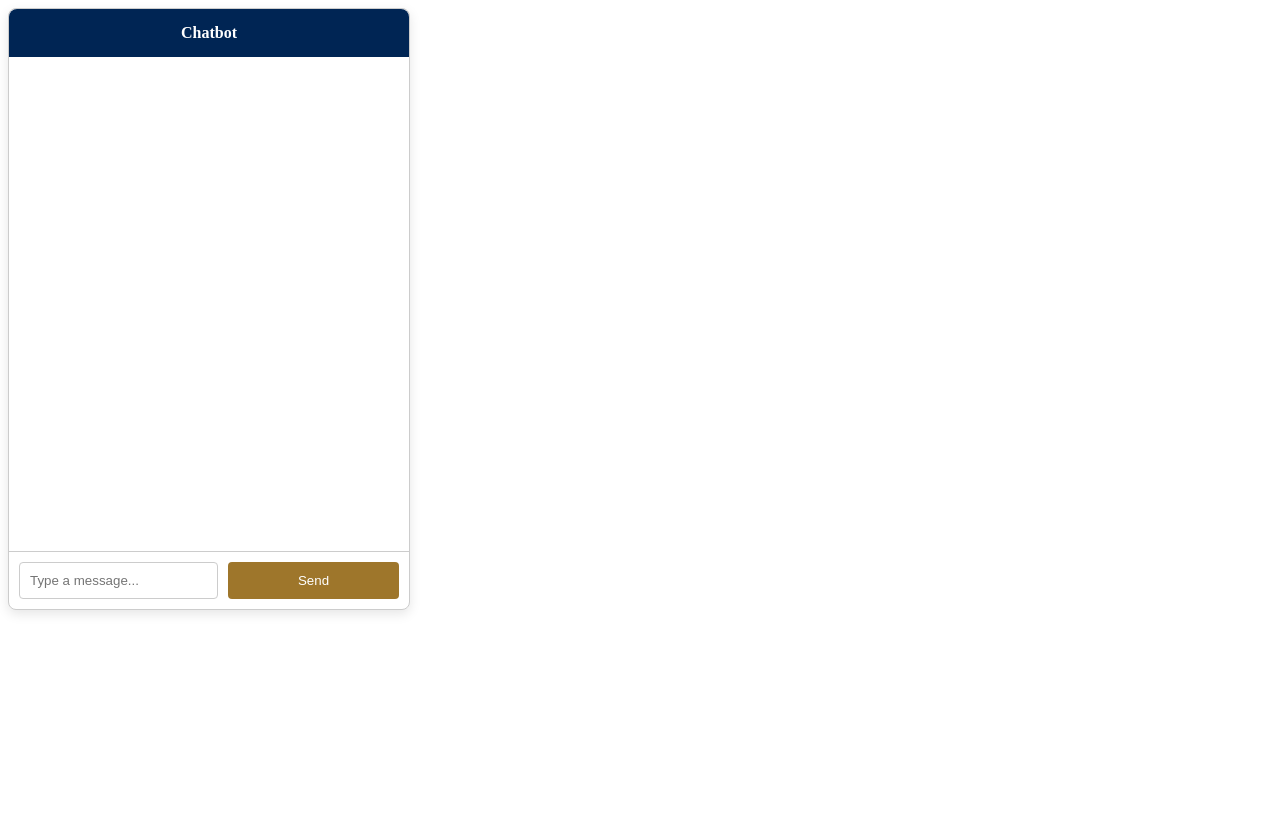
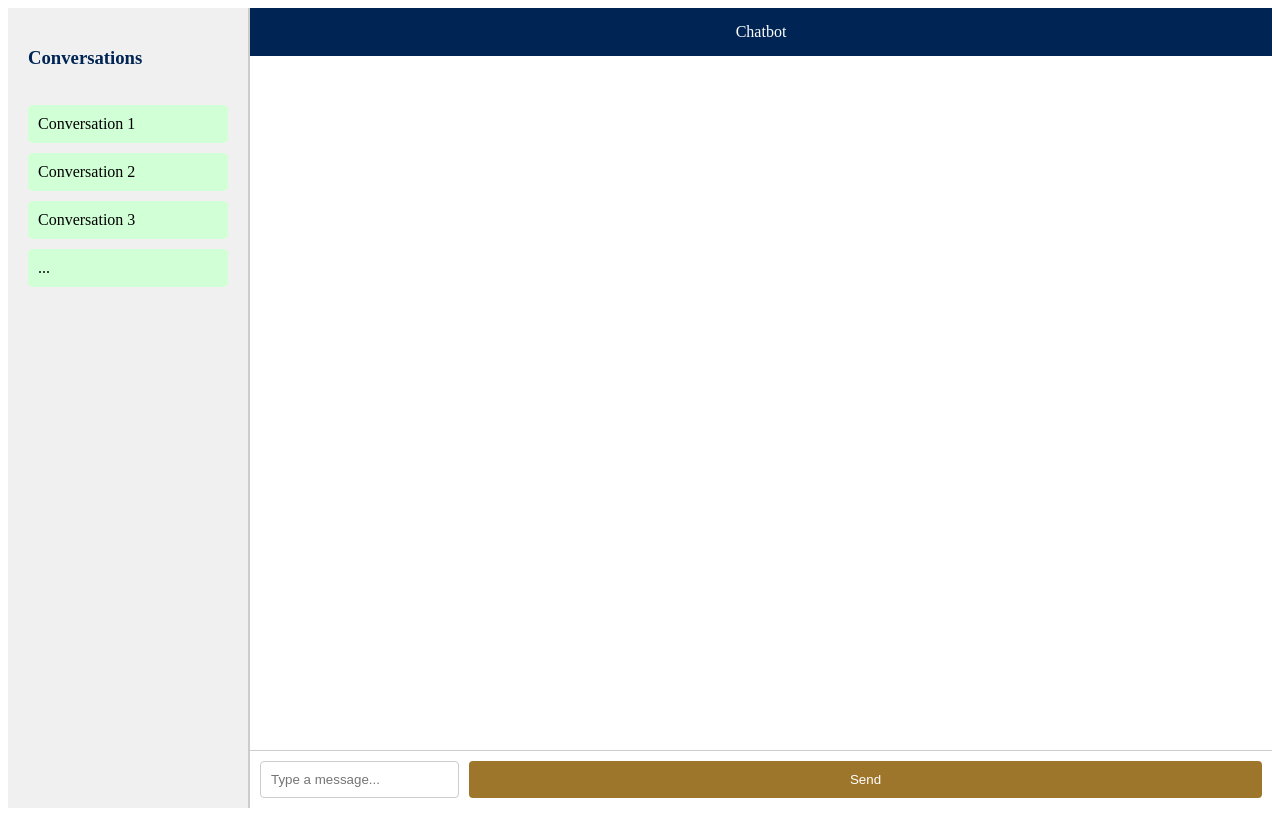
Before and after one commit to BobaTino/CapStone-ChatBot, a React (Vite) app: page /chat in a window 1280 px wide. Built offline with nearby package versions, Linux system fonts and the light colour scheme.

Commit message:
Added side bar

```diff
--- a/src/Pages/Chatbot.scss
+++ b/src/Pages/Chatbot.scss
@@ -1,32 +1,61 @@
 // Chatbot.scss
 
-.chatbot-container {
-    width: 400px;
-    height: 600px;
+// Scoping styles to the chatbot component to avoid overlap
+.chatbot-layout {
+  display: flex;
+  height: 100vh;
+}
+
+.sidebar {
+  width: 200px;
+  background-color: #f0f0f0;
+  padding: 20px;
+  border-right: 1px solid #ccc;
   display: flex;
   flex-direction: column;
-    border: 1px solid #ccc;
-    border-radius: 8px;
+}
+
+.sidebar h3 {
+  margin-bottom: 20px;
+  color: #002554;  // Using header color for titles
+}
+
+.sidebar ul {
+  list-style: none;
+  padding: 0;
+}
+
+.sidebar li {
+  margin-bottom: 10px;
+  padding: 10px;
+  background-color: #d1ffd6;  // Using user message color for placeholders
+  border-radius: 5px;
+  cursor: pointer;
+}
+
+.sidebar li:hover {
+  background-color: #af8b30;  // Using hover button color
+}
+
+.chatbot-container {
+  flex: 1;
+  display: flex;
+  flex-direction: column;
+  border-left: 1px solid #ccc;
   background-color: #fff;
-    box-shadow: 0px 4px 12px rgba(0, 0, 0, 0.1);
 }
 
 .header {
-    background-color: #002554;
+  background-color: #002554;  // Header color
   color: white;
   padding: 15px;
   text-align: center;
-    font-weight: bold;
-    border-top-left-radius: 8px;
-    border-top-right-radius: 8px;
 }
 
 .chat-window {
   flex: 1;
   padding: 15px;
   overflow-y: auto;
-    display: flex;
-    flex-direction: column;
 }
 
 .message {
@@ -37,7 +66,7 @@
 }
 
 .user-message {
-    background-color: #d1ffd6;
+  background-color: #9e762b;  // User message background
   align-self: flex-end;
 }
 
@@ -63,7 +92,7 @@
 
 button {
   padding: 10px 20px;
-    background-color: #9e762b;
+  background-color: #9e762b;  // Button color
   color: white;
   border: none;
   border-radius: 4px;
@@ -71,6 +100,5 @@
 }
 
 button:hover {
-    background-color: #af8b30;
+  background-color: #af8b30;  // Button hover color
 }
-    //need to figure out how to setup the scss to not overlap with other scss files.
--- a/src/Pages/Chatbot.tsx
+++ b/src/Pages/Chatbot.tsx
@@ -1,23 +1,17 @@
-import React, { useState, ChangeEvent } from "react";
+// Chatbot.tsx
+import React, { useState } from "react";
 import "./Chatbot.scss";
 
-// Define types for the message object
-interface Message {
-  text: string;
-  sender: "user" | "bot";
-}
-
-const ChatbotPage: React.FC = () => {
-  // Set state with explicit types
-  const [messages, setMessages] = useState<Message[]>([]);
+const Chatbot: React.FC = () => {
+  const [messages, setMessages] = useState<{ text: string; sender: string }[]>(
+    []
+  );
   const [input, setInput] = useState<string>("");
 
-  // Event handler types
   const handleSend = () => {
     if (input.trim()) {
       setMessages([...messages, { text: input, sender: "user" }]);
       setInput("");
-
       // Simulate bot response (this would be an API call in a real app)
       setTimeout(() => {
         setMessages((prevMessages) => [
@@ -28,11 +22,20 @@ const ChatbotPage: React.FC = () => {
     }
   };
 
-  const handleInputChange = (e: ChangeEvent<HTMLInputElement>) => {
-    setInput(e.target.value);
-  };
+  return (
+    <div className="chatbot-layout">
+      {/* Sidebar for stored conversations */}
+      <div className="sidebar">
+        <h3>Conversations</h3>
+        <ul>
+          <li>Conversation 1</li>
+          <li>Conversation 2</li>
+          <li>Conversation 3</li>
+          <li>...</li>
+        </ul>
+      </div>
 
-  return (
+      {/* Main chat window */}
       <div className="chatbot-container">
         <div className="header">Chatbot</div>
         <div className="chat-window">
@@ -51,13 +54,14 @@ const ChatbotPage: React.FC = () => {
           <input
             type="text"
             value={input}
-          onChange={handleInputChange}
+            onChange={(e) => setInput(e.target.value)}
             placeholder="Type a message..."
           />
           <button onClick={handleSend}>Send</button>
         </div>
       </div>
+    </div>
   );
 };
 
-export default ChatbotPage;
+export default Chatbot;
```
Lines whose indentation alone changed are shown as unchanged.
